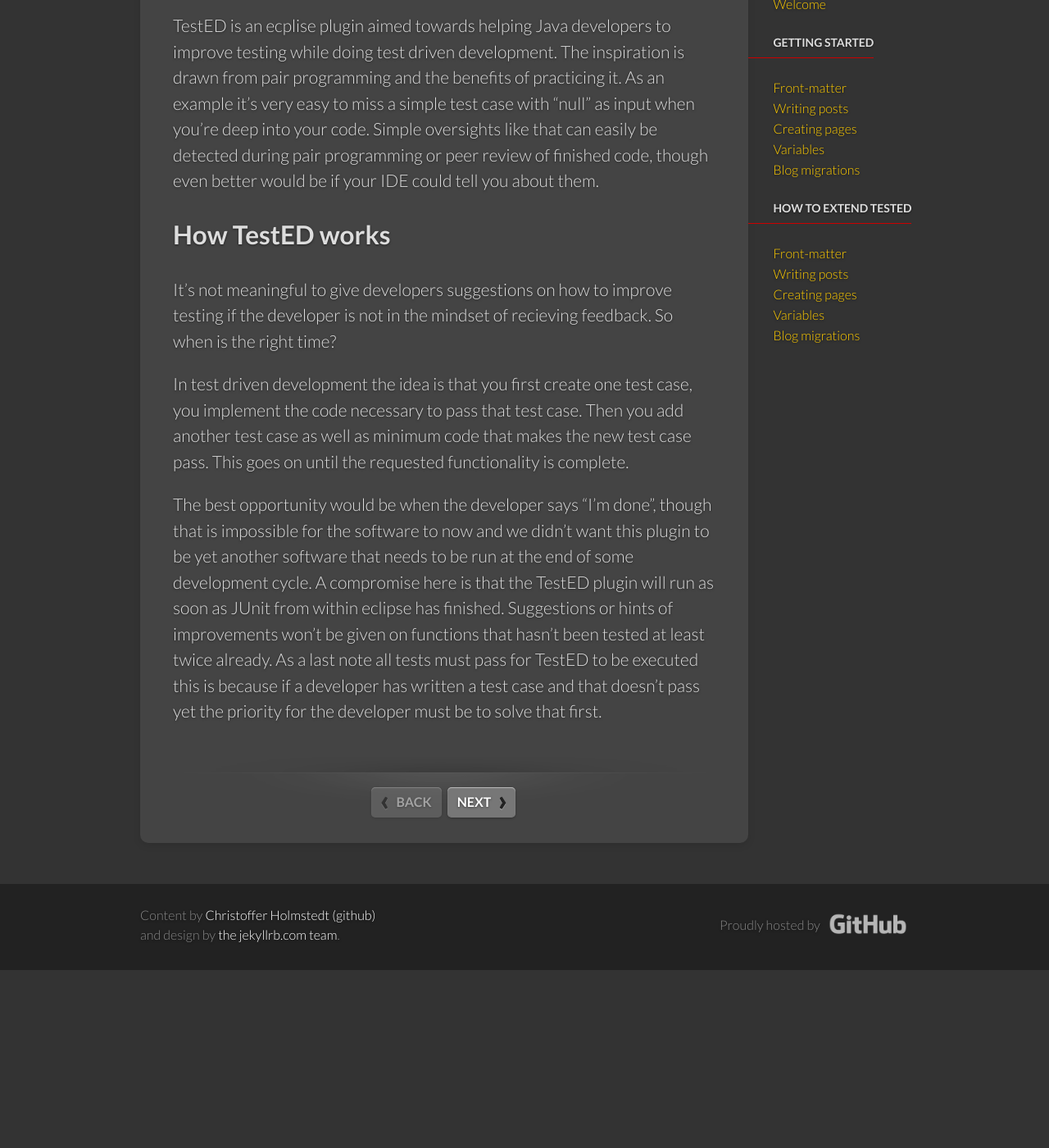
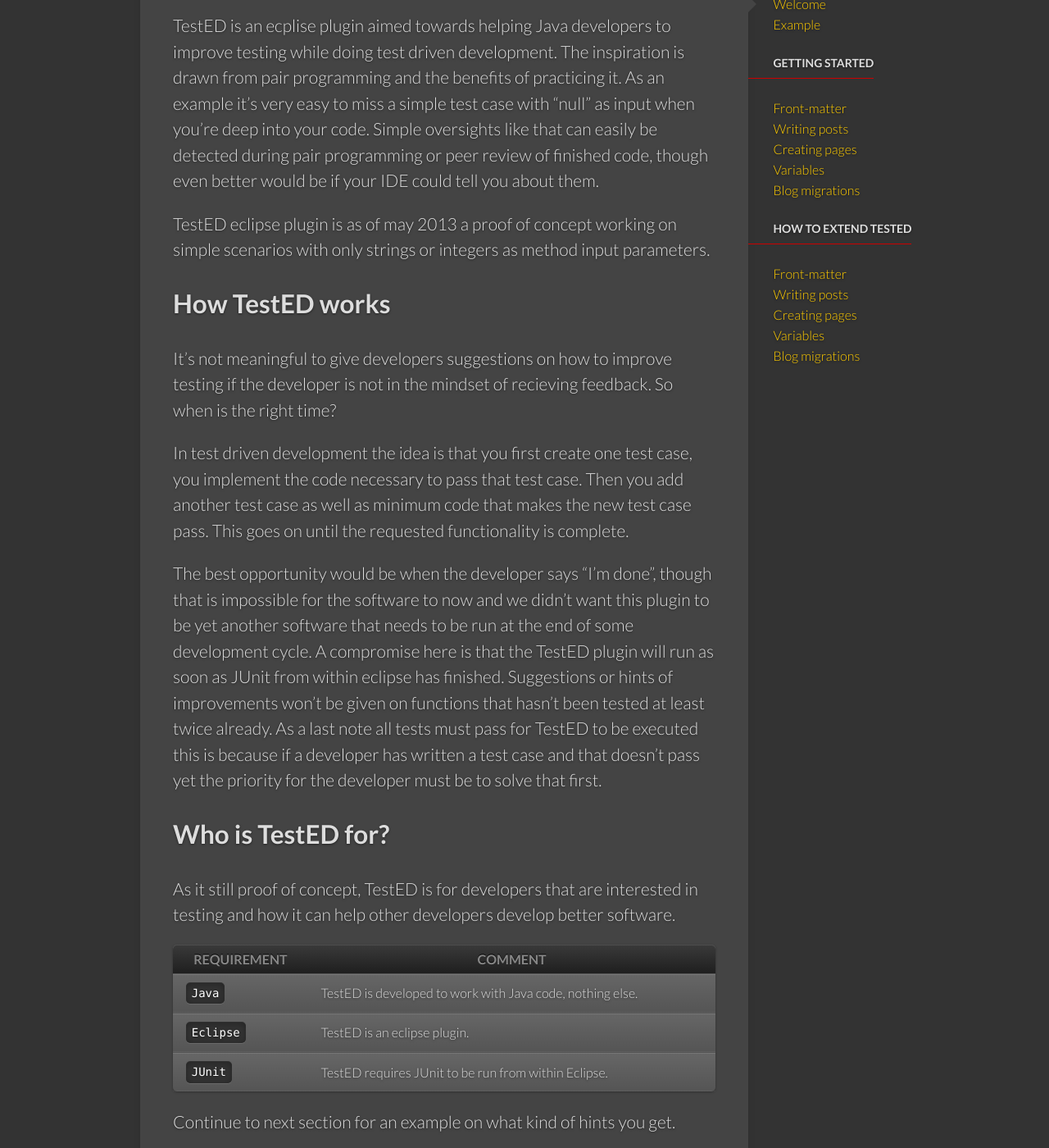
Before and after one commit to christofferholmstedt/eclipse-plugin-tested, a Jekyll site: the page built from docs/index.md, in a window 1280 px wide and 1400 px high, scrolled down 255 px. Shown: the whole window at 82% size. Built offline with Jekyll 4.4.1, drawn with Linux system fonts in a browser that asks for light colours; some web fonts are replaced; before the commit the page ends 1438 px from its top, so only the background shows below that.

Commit message:
Added an example page.

```diff
--- a/_includes/docs_contents.html
+++ b/_includes/docs_contents.html
@@ -3,7 +3,10 @@
     <h4>About Tested</h4>
     <ul>
       <li class="{% if page.title == "Welcome" %}current{% endif %}">
-        <a href="{{ site.baseurl }}/docs/home">Welcome</a>
+        <a href="{{ site.baseurl }}/docs/about">Welcome</a>
+      </li>
+      <li class="{% if page.title == "Example" %}current{% endif %}">
+        <a href="{{ site.baseurl }}/docs/example">Example</a>
       </li>
     </ul>
     <h4>Getting started</h4>
--- a/_includes/primary-nav-items.html
+++ b/_includes/primary-nav-items.html
@@ -3,7 +3,7 @@
     <a href="{{ site.baseurl }}/">Overview</a>
   </li>
   <li class="{% unless page.overview %}current{% endunless %}">
-    <a href="{{ site.baseurl }}/docs/home">Doc<span class="show-on-mobiles">s</span><span class="hide-on-mobiles">umentation</span></a>
+    <a href="{{ site.baseurl }}/docs/about">Doc<span class="show-on-mobiles">s</span><span class="hide-on-mobiles">umentation</span></a>
   </li>
   <li class="">
     <a href="https://github.com/christofferholmstedt/ideas"><span class="hide-on-mobiles">View on </span>GitHub</a>
--- a/_includes/top.html
+++ b/_includes/top.html
@@ -10,5 +10,5 @@
   <link rel="stylesheet" href="{{ site.baseurl }}/css/gridism.css" />
   <link rel="stylesheet" href="{{ site.baseurl }}/css/style.css" />
   <link rel="stylesheet" href="{{ site.baseurl }}/css/pygments.css" />
-  <script src="{{ site.baseurl }}/js/modernizr-2.5.3.min.js"></script>
+  <!-- <script src="{{ site.baseurl }}/js/modernizr-2.5.3.min.js"></script> -->
 </head>
--- a/docs/index.md
+++ b/docs/index.md
@@ -1,8 +1,8 @@
 ---
 layout: docs
-title: About
-next_section: installation
-permalink: /docs/home/
+title: Welcome
+next_section: example
+permalink: /docs/about/
 ---
 TestED is an ecplise plugin aimed towards helping Java developers to improve
 testing while doing test driven development. The inspiration is drawn from
@@ -11,6 +11,9 @@
 code. Simple oversights like that can easily be detected during pair
 programming or peer review of finished code, though even better would be if your
 IDE could tell you about them.
+
+TestED eclipse plugin is as of may 2013 a proof of concept working on simple
+scenarios with only strings or integers as method input parameters.
 
 ## How TestED works
 It's not meaningful to give developers suggestions on how to improve testing if the developer is not in
@@ -30,3 +33,50 @@
 for TestED to be executed this is because if a developer has written a test
 case and that doesn't pass yet the priority for the developer must be to solve
 that first.
+
+## Who is TestED for?
+As it still proof of concept, TestED is for developers that are interested in
+testing and how it can help other developers develop better software.
+
+
+<table>
+  <thead>
+    <tr>
+      <th>Requirement</th>
+      <th>Comment</th>
+    </tr>
+  </thead>
+  <tbody>
+    <tr>
+      <td>
+        <p><code>Java</code></p>
+      </td>
+      <td>
+        <p>
+            TestED is developed to work with Java code, nothing else.
+        </p>
+      </td>
+    </tr>
+    <tr>
+      <td>
+        <p><code>Eclipse</code></p>
+      </td>
+      <td>
+        <p>
+            TestED is an eclipse plugin.
+        </p>
+      </td>
+    </tr>
+    <tr>
+      <td>
+        <p><code>JUnit</code></p>
+      </td>
+      <td>
+        <p>
+            TestED requires JUnit to be run from within Eclipse.
+        </p>
+      </td>
+    </tr>
+  </tbody>
+</table>
+Continue to next section for an example on what kind of hints you get.
```
Also changed, not shown: docs/example.md (added, +38 -0 lines).
